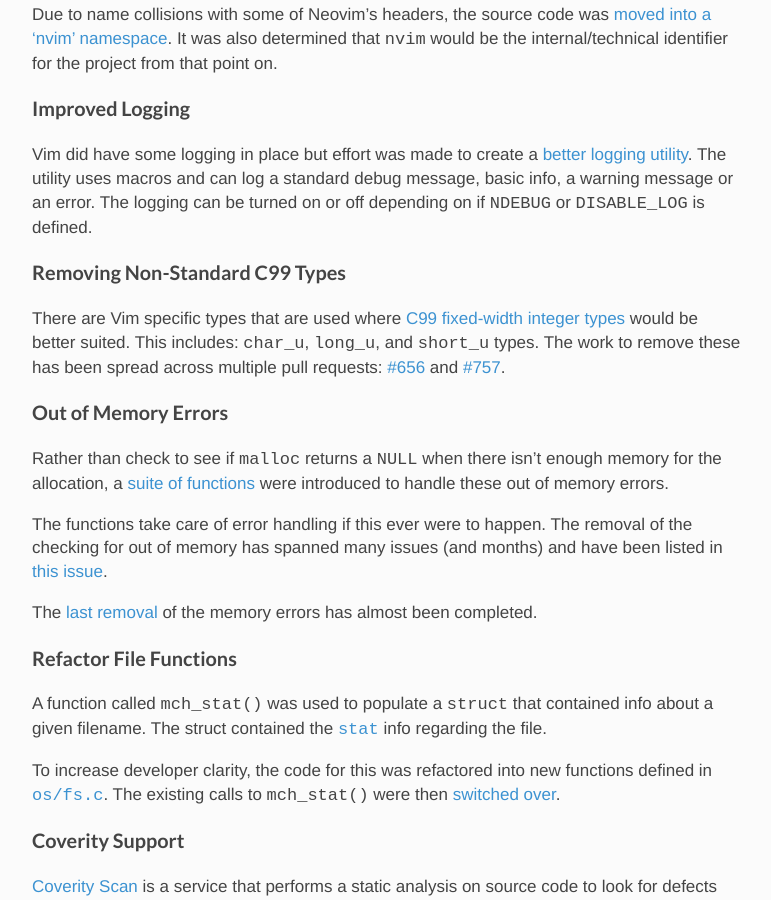
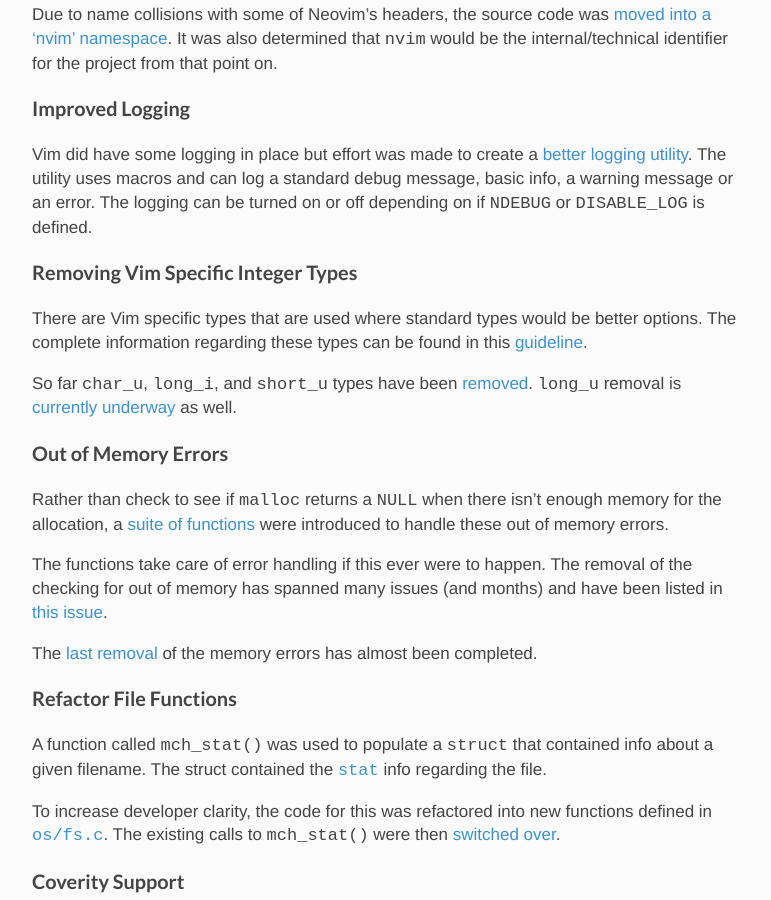
Before and after one commit to neovim/neovim.github.io, a Jekyll site: the page built from _posts/2014-06-06-june-newsletter.md, in a window 1280 px wide and 900 px high, scrolled down 2005 px. Shown: the whole window, without its empty margins (32-803 px from the left). Built offline with Jekyll 4.4.1, drawn with Linux system fonts in a browser that asks for light colours; nearby versions of some CDN libraries; comment, search, counter and statistics services are not loaded.

Commit message:
Revise integer types section as @elmart discussed

```diff
--- a/_posts/2014-06-06-june-newsletter.md
+++ b/_posts/2014-06-06-june-newsletter.md
@@ -99,12 +99,14 @@
 message, basic info, a warning message or an error. The logging can be turned on
 or off depending on if `NDEBUG` or `DISABLE_LOG` is defined.
 
-### Removing Non-Standard C99 Types
+### Removing Vim Specific Integer Types
 
-There are Vim specific types that are used where [C99 fixed-width integer
-types][c99-types] would be better suited. This includes: `char_u`, `long_u`,
-and `short_u` types. The work to remove these has been spread across multiple
-pull requests: [#656][pr656] and [#757][pr757].
+There are Vim specific types that are used where standard types would be better
+options. The complete information regarding these types can be found in this
+[guideline][int-guideline].
+
+So far `char_u`, `long_i`, and `short_u` types have been [removed][pr656].
+`long_u` removal is [currently underway][pr757] as well.
 
 ### Out of Memory Errors
 
@@ -261,3 +263,4 @@
 [coverity]: http://scan.coverity.com/
 [travis]: https://travis-ci.org/neovim/neovim
 [travis-osx]: https://github.com/neovim/neovim/issues/766
+[int-guideline]: https://github.com/neovim/neovim/wiki/Integer-types-refactoring-guidelines
```
